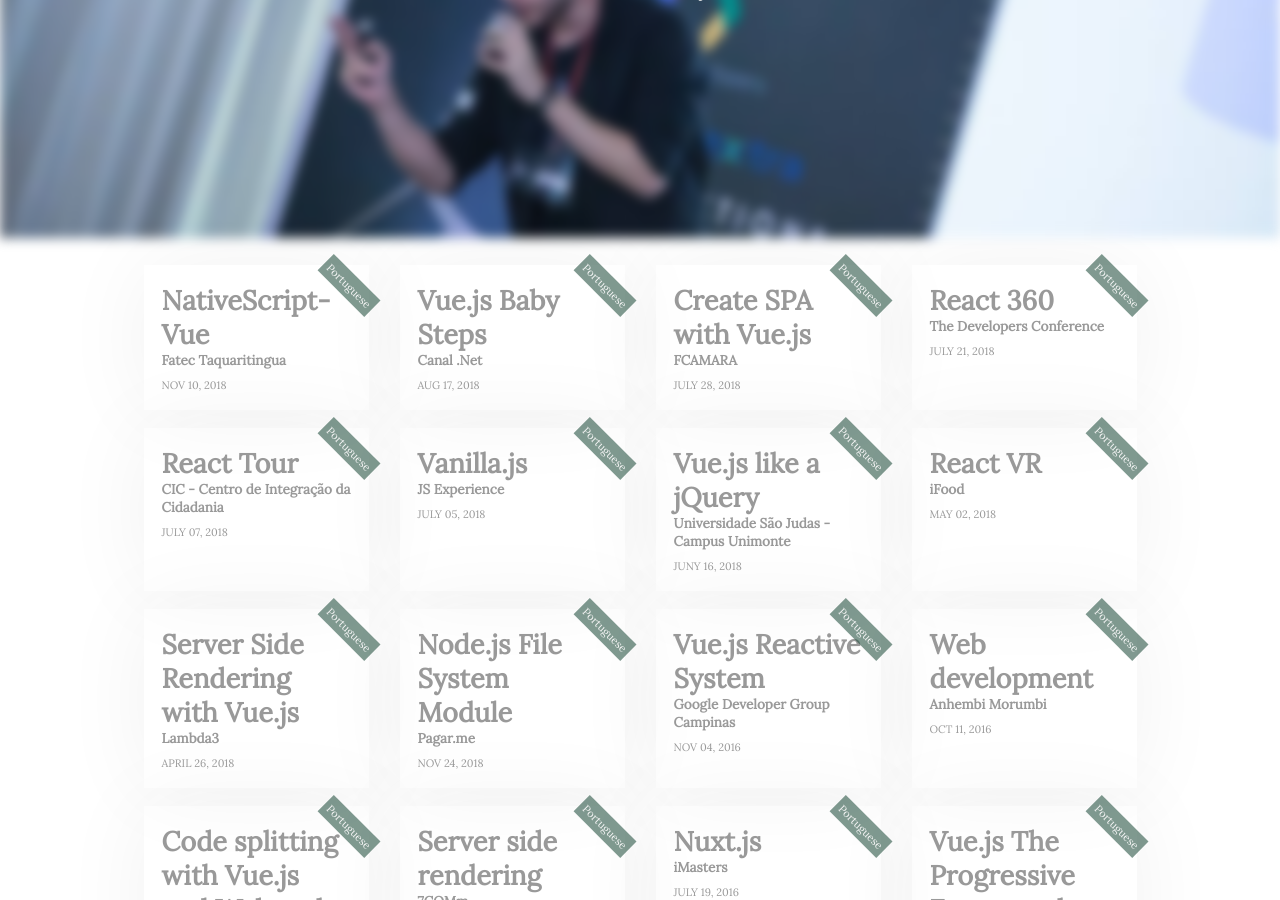
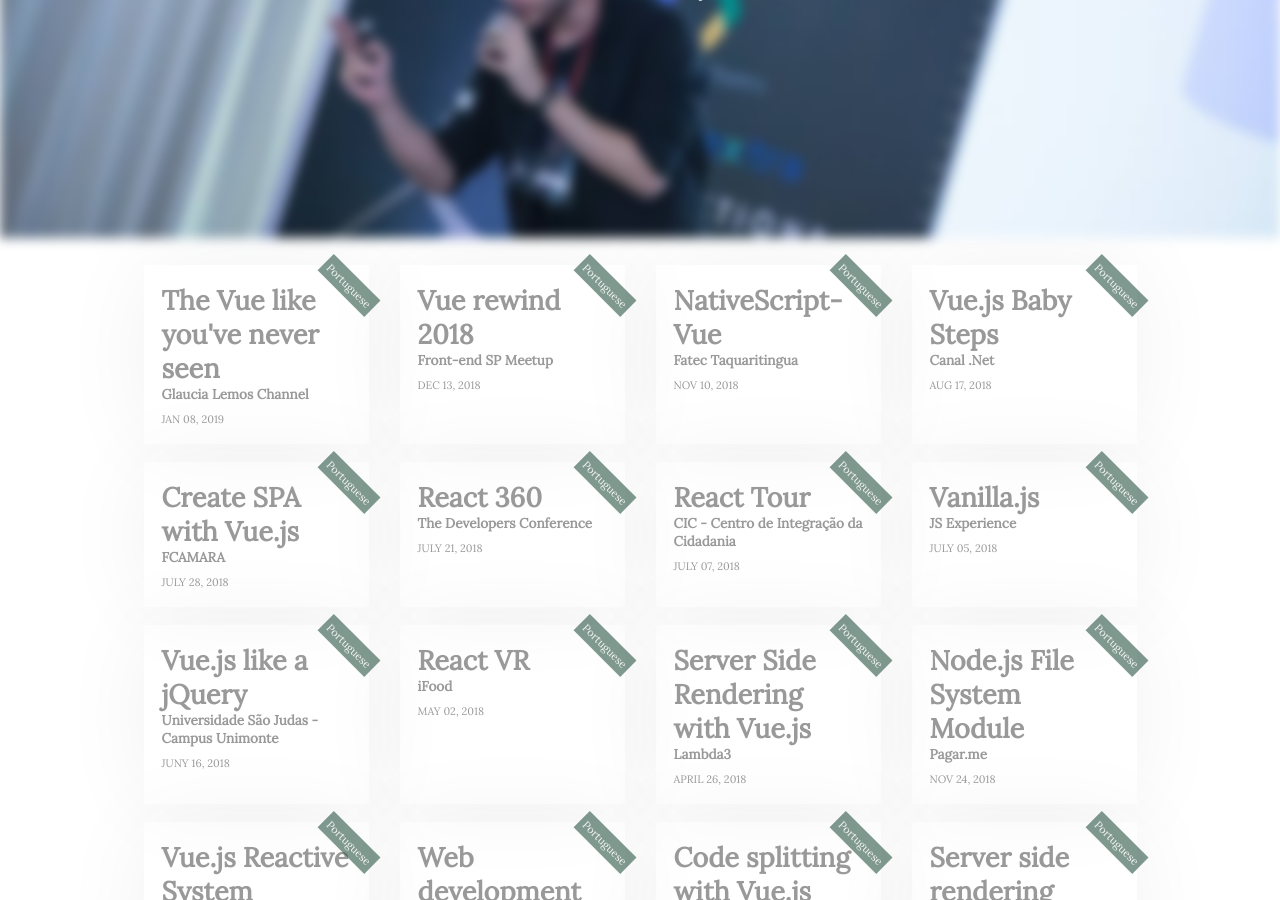
Before and after one commit to Halfeld/website, a Jekyll site: the page built from talks.html, in a window 1280 px wide and 900 px high, scrolled down 392 px. Built offline with Jekyll 4.4.1, drawn with Linux system fonts in a browser that asks for light colours; comment, search, counter and statistics services are not loaded.

Commit message:
Add talks

```diff
--- a/_data/talks.yml
+++ b/_data/talks.yml
@@ -1,3 +1,21 @@
+- title: The Vue like you've never seen
+  date: Jan 08, 2019
+  slides: https://speakerdeck.com/igorhalfeld/the-vue-like-youve-never-seen
+  source_code: https://github.com/IgorHalfeld/live-glaucia-lemos
+  lang: Portuguese
+  from:
+    place: Glaucia Lemos Channel
+    link: https://www.youtube.com/watch?v=g8xo4EeK1ko
+
+- title: Vue rewind 2018
+  date: Dec 13, 2018
+  slides: https://speakerdeck.com/igorhalfeld/vue-rewind-2018
+  source_code: https://speakerdeck.com/igorhalfeld/vue-rewind-2018
+  lang: Portuguese
+  from:
+    place: Front-end SP Meetup
+    link: https://www.meetup.com/Frontend-Dev-SP-Meetup/events/256943017/
+
 - title: NativeScript-Vue
   date: Nov 10, 2018
   slides: https://speakerdeck.com/igorhalfeld/nativescript-vue
```
